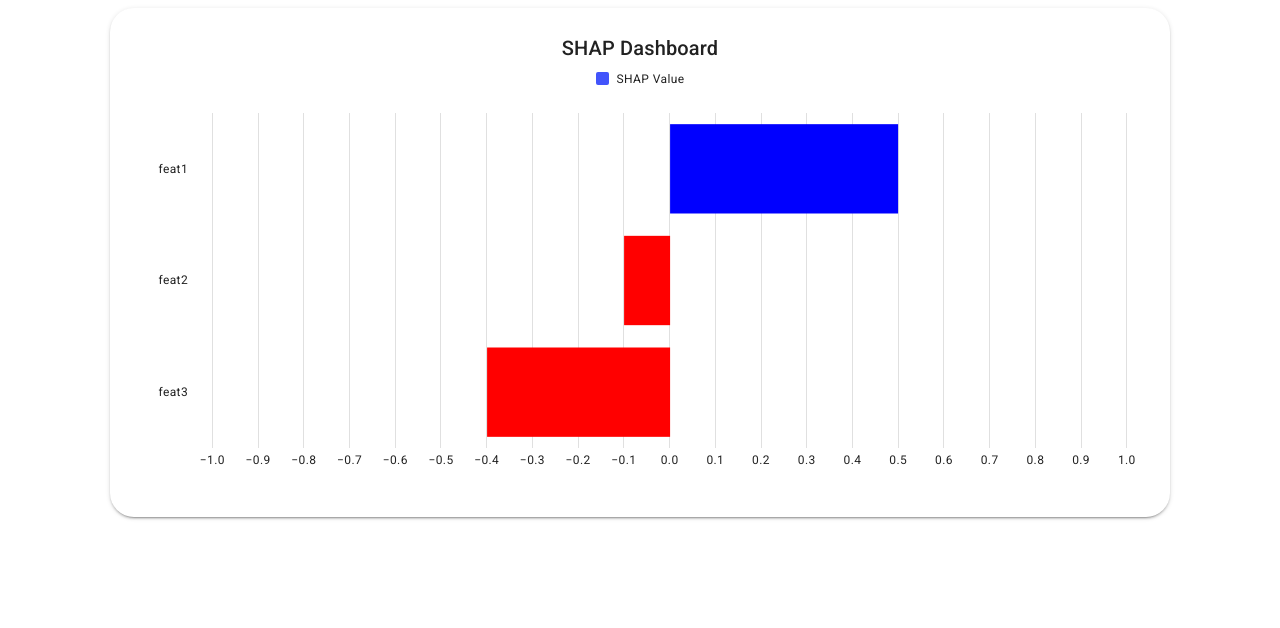
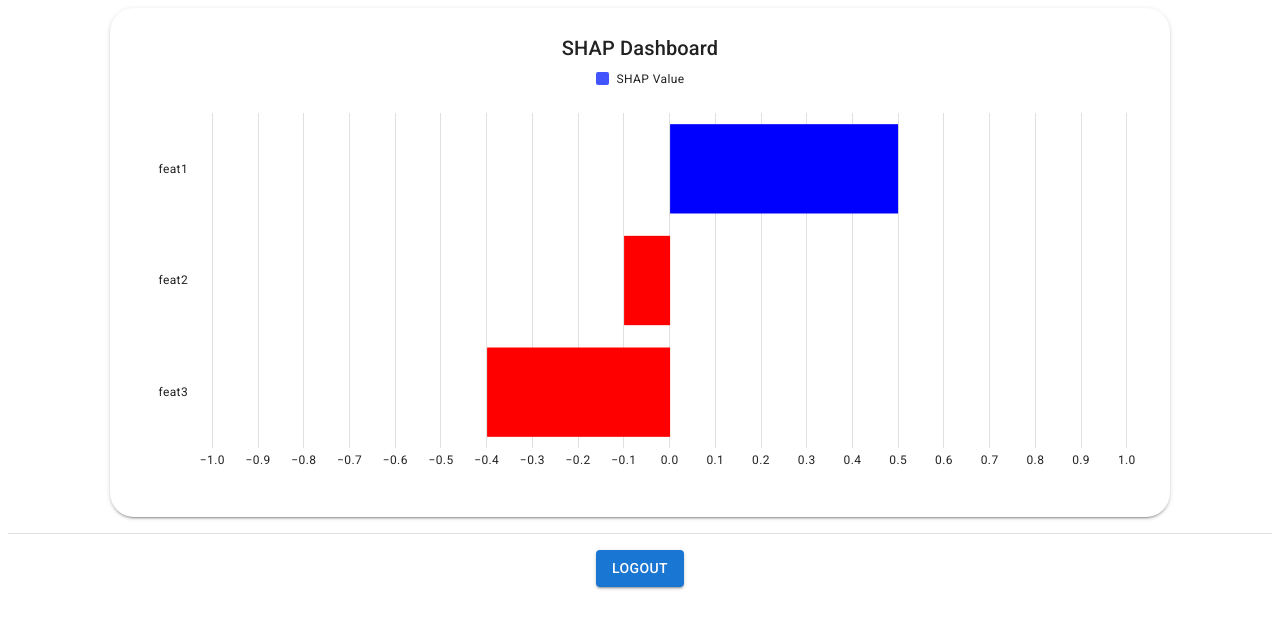
Before and after one commit to YongERong/lobang-forever, a React (Vite) app in the folder frontend/: page /home in a window 1280 px wide. Both pictures are taken after a click on the button "Log in with". Shown: the top 628 px of the page. Built offline with nearby package versions, Linux system fonts and the light colour scheme.

Commit message:
feat: added user persistence; the user won't get logged out after a refresh

```diff
--- a/frontend/src/App.tsx
+++ b/frontend/src/App.tsx
@@ -1,17 +1,53 @@
 import { BrowserRouter, Route, Routes } from 'react-router';
 import Home from './pages/Home.tsx';
 import Login from './pages/Login.tsx';
-import { useState } from 'react';
+import { useState, useEffect } from 'react';
 import type { User } from './types/index.ts';
+import TextSpinner from './components/TextSpinner.tsx';
 
 function App() {
   const [user, setUser] = useState<User | null>(null);
+  const [isLoading, setIsLoading] = useState(true);
+
+  // Load user from localStorage on app initialization
+  useEffect(() => {
+    try {
+      const savedUser = localStorage.getItem('user');
+      if (savedUser) {
+        setUser(JSON.parse(savedUser));
+      }
+    } catch (error) {
+      console.error('Error loading user from localStorage:', error);
+      // Clear corrupted data
+      localStorage.removeItem('user');
+    } finally {
+      setIsLoading(false);
+    }
+  }, []);
+
+  // Save user to localStorage whenever user state changes
+  useEffect(() => {
+    if (user) {
+      localStorage.setItem('user', JSON.stringify(user));
+    } else {
+      localStorage.removeItem('user');
+    }
+  }, [user]);
+
+  // Show loading spinner while checking for saved user
+  if (isLoading) {
+    return (
+      <div style={{ display: 'flex', justifyContent: 'center', alignItems: 'center', height: '100vh' }}>
+        <TextSpinner text={"Loading..."} />
+      </div>
+    );
+  }
 
   return (
     <BrowserRouter>
       <Routes>
-        <Route index element={<Login user={user} setUser={setUser}/>}/>
-        <Route path="/home" element={<Home user={user}/>}/>
+        <Route index element={<Login user={user} setUser={setUser} />} />
+        <Route path="/home" element={<Home user={user} setUser={setUser} />} />
       </Routes>
     </BrowserRouter>
   )
--- /dev/null
+++ b/frontend/src/components/LogoutButton.tsx
@@ -0,0 +1,15 @@
+import { Button } from "@mui/material";
+import type { LogoutProps } from "../types";
+
+const LogoutButton = ({ setUser }: LogoutProps) => {
+  return (
+    <Button
+      variant="contained"
+      onClick={() => setUser(null)}
+    >
+      Logout
+    </Button>
+  );
+}
+
+export default LogoutButton;
--- a/frontend/src/pages/Home.tsx
+++ b/frontend/src/pages/Home.tsx
@@ -1,8 +1,9 @@
 import { useEffect } from "react";
 import { useNavigate } from "react-router";
 import type { HomeProps } from "../types";
-import { Stack } from "@mui/material";
+import { Divider, Stack } from "@mui/material";
 import SHAPDashboard from "../components/ShapDashboard";
+import LogoutButton from "../components/LogoutButton";
 
 const mockData = [
   { feature: "feat1", importance: 0.5 },
@@ -10,7 +11,7 @@ const mockData = [
   { feature: "feat3", importance: -0.4 }
 ];
 
-const Home = ({ user }: HomeProps) => {
+const Home = ({ user, setUser }: HomeProps) => {
   const navigate = useNavigate();
   useEffect(() => {
     if (!user) {
@@ -18,11 +19,16 @@ const Home = ({ user }: HomeProps) => {
     }
   }, [user, navigate])
   return (
-    <Stack sx={{
-      justifyContent: "center",
-      alignItems: "center",
-    }}>
+    <Stack
+      sx={{
+        justifyContent: "center",
+        alignItems: "center",
+      }}
+      spacing={2}
+      divider={<Divider flexItem />}
+    >
       <SHAPDashboard data={mockData} dataKey={"feature"} />
+      <LogoutButton setUser={setUser}/>
     </Stack>
   );
 };
--- a/frontend/src/types/index.ts
+++ b/frontend/src/types/index.ts
@@ -14,8 +14,13 @@ export interface LoginProps {
   setUser: Dispatch<SetStateAction<User | null>>;
 }
 
+export interface LogoutProps {
+  setUser: Dispatch<SetStateAction<User | null>>;
+}
+
 export interface HomeProps {
   user: User | null;
+  setUser: Dispatch<SetStateAction<User | null>>;
 }
 
 export interface TextSpinnerProps {
```
